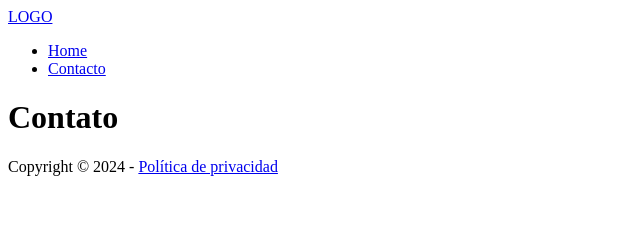
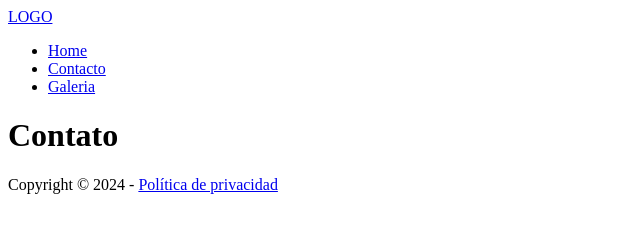
Before and after one commit to Kasandrabm/PRUEBALOCAL, a plain HTML site: page contacto.html in a window 1280 px wide. Shown: the whole page, without its empty margins (0-640 px from the left). Drawn offline with Linux system fonts and the light colour scheme.

Commit message:
menu galeria añadido en todas las secciones funcionando bien

```diff
--- a/contacto.html
+++ b/contacto.html
@@ -16,6 +16,7 @@
             <UL>
                 <li><a href="./index.html">Home</a></li>
                 <li><a href="./contacto.html">Contacto</a></li>
+                <li><a href="./galeria.html">Galeria</a></li>
             </UL>
         </nav>
     </header>
```
Also changed, not shown: galeria.html (+1 -0 lines), index.html (+1 -0 lines).
